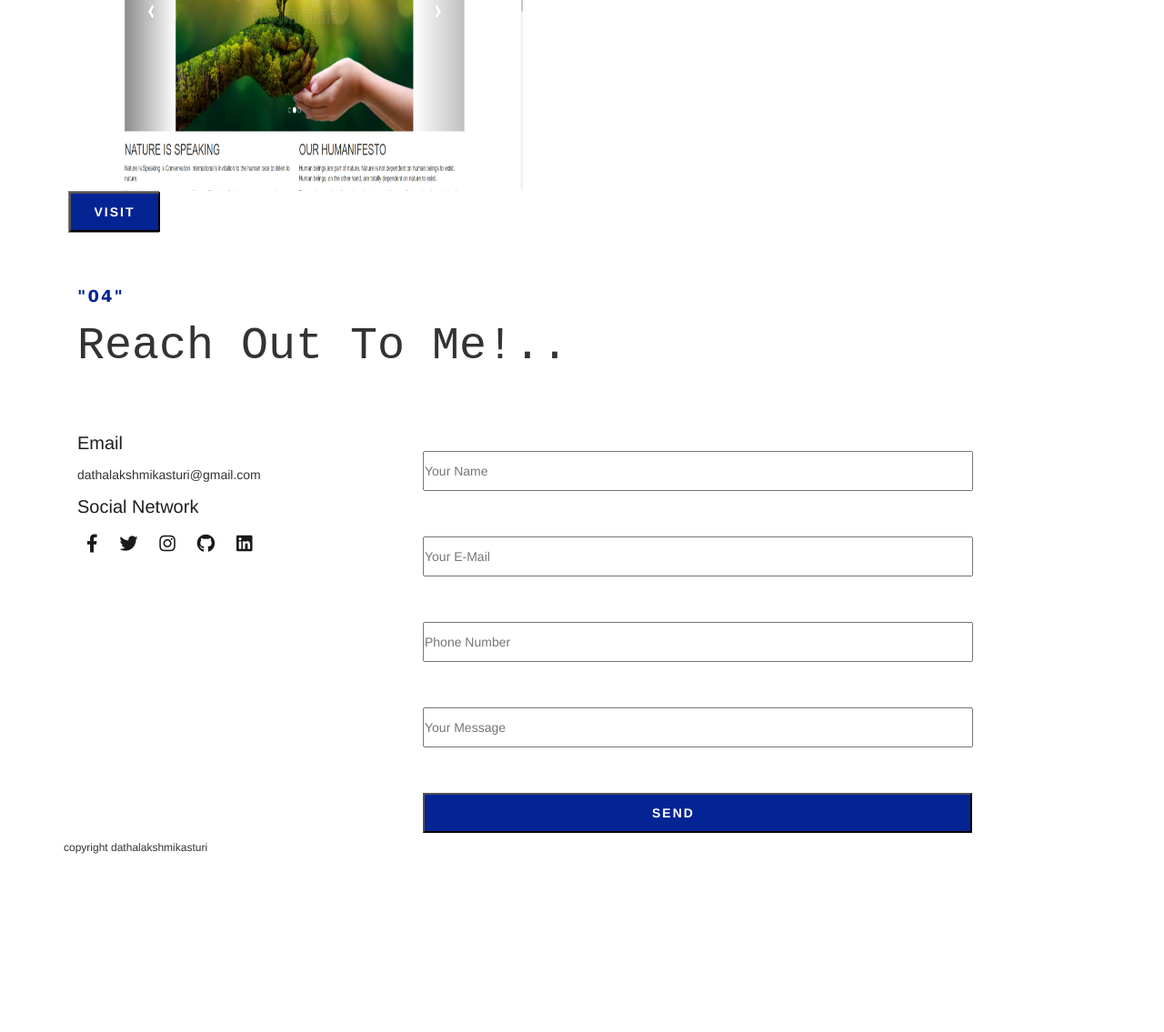
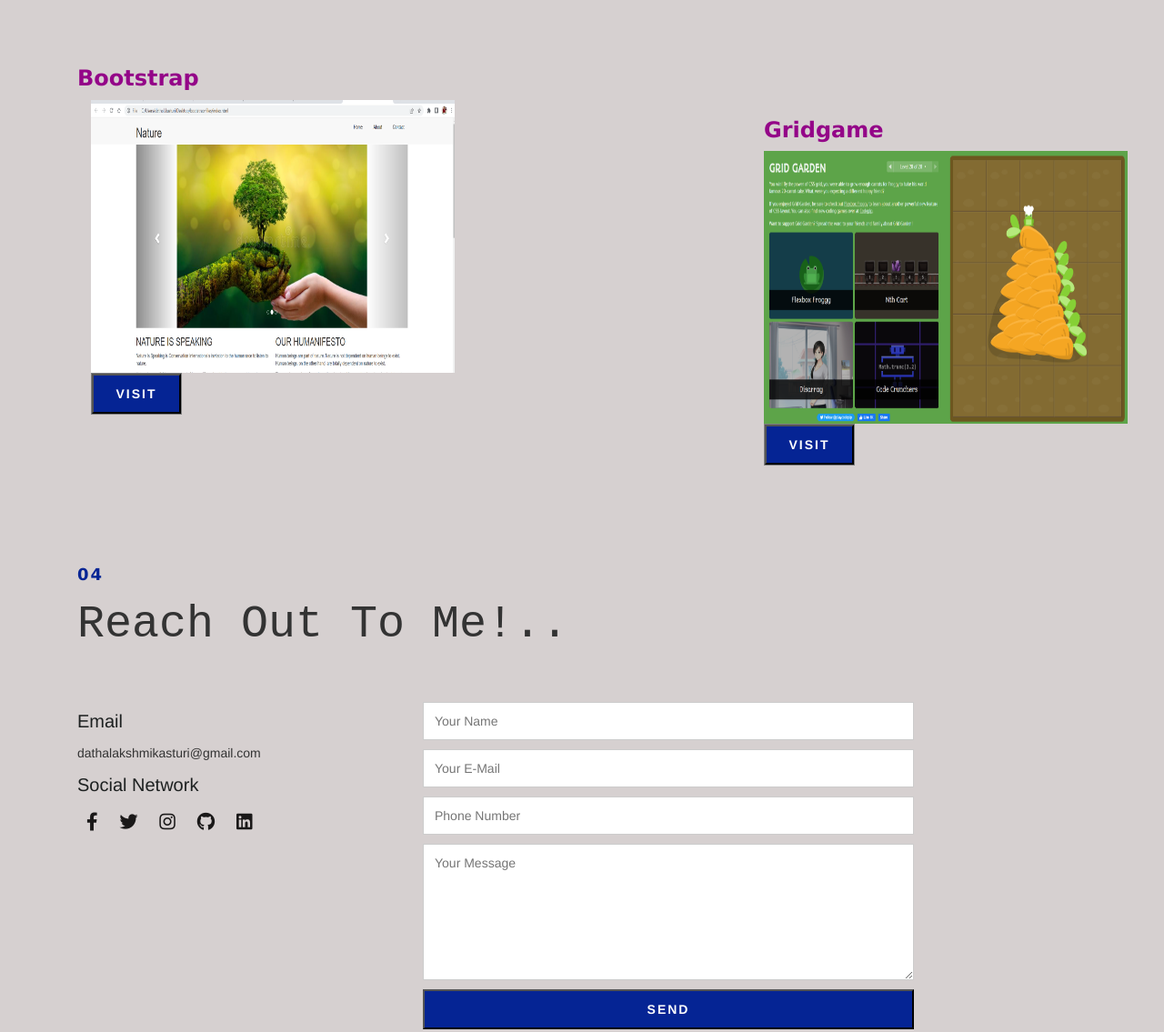
Before and after one commit to DathuKasturi834/dathalakshmi.github.io, a plain HTML site: page index.html in a window 1280 px wide. Shown: the part 1926-3061 px from the top of the page at 91% size. Before the commit the page ends 2875 px from the top, so only its background shows below. Drawn offline with nearby package versions, Linux system fonts and the light colour scheme.

Commit message:
fix: Updating the code

```diff
--- a/index.html
+++ b/index.html
@@ -6,9 +6,9 @@
 
     <meta name="viewport" content="width=device-width, initial-scale=1.0, maximum-scale=1.0, user-scalable=no">
 
-		<link rel="stylesheet" href="https://maxcdn.bootstrapcdn.com/bootstrap/3.3.7/css/bootstrap.min.css">
-		<script src="https://ajax.googleapis.com/ajax/libs/jquery/3.1.1/jquery.min.js"></script>
-		<script src="https://maxcdn.bootstrapcdn.com/bootstrap/3.3.7/js/bootstrap.min.js"></script>
+    <link rel="stylesheet" href="https://maxcdn.bootstrapcdn.com/bootstrap/3.3.7/css/bootstrap.min.css">
+    <script src="https://ajax.googleapis.com/ajax/libs/jquery/3.1.1/jquery.min.js"></script>
+    <script src="https://maxcdn.bootstrapcdn.com/bootstrap/3.3.7/js/bootstrap.min.js"></script>
         <link rel="stylesheet" href="https://cdnjs.cloudflare.com/ajax/libs/font-awesome/5.15.2/css/all.min.css">
 
 		<link rel="stylesheet" type="text/css" href="style.css">
@@ -43,11 +43,11 @@
     <div class="container">
         <div class="col-md-12" data-aos="fade-up">
             <h4>
-                "01"
+                01
             </h4>
             <h1 class="size">Know About Me</h1>
-
-            <p class="intro">
+            <div class="h"></div>
+            <p>
                 "Hello There."
             </p>
               "I am DathaLakshmi."
@@ -56,7 +56,7 @@
              my PostGraduation, I found this job in Accenture with role Application Development Associate."
             </p>
             <a id="demo" href="./images/K.DathaLakshmi--8340008897.pdf" class="item" target="_blank">
-                <button id="submit" type="button" name="submit" class="btn" onclick="plusDivsModal(0)">Resume</button>
+                <button id="submit" type="button" name="submit" class="btn">Resume</button>
             </a>
         </div>
 
@@ -67,10 +67,10 @@
     <div class="container">
         <div class="col-md-12" data-aos="fade-up">
             <h4>
-                "02"
+                02
             </h4>
             <h1 class="size">My Expertise Lies in</h1>
-             <br>
+            <div class="h"></div>
              <div class="tech">
                  <div class="front-end">
                      <div>C</div>
@@ -87,34 +87,37 @@
         </div>
      </div>
 
-        <div class="h"></div>
+
              <div class="section" id="projects">
                 <div class="container">
                     <div class="col-md-12">
 
-                        <h4>"03"</h4>
+                        <h4>03</h4>
                         <h1 class="size">My Projects</h1>
+                        <div class="h"></div>
                         <h3>bootstrap</h3>
-                        <img src="./images/Bootstrap.png" alt="bootstrap img" width="500px" height="400px">
-                        <a id="demo" href="https://github.com/DathuKasturi834/bootstrap/blob/main/index.html" class="item" target="_blank">
-                            <button id="submit" type="button" onclick="plusDivsModal(0)">visit</button>
+                        <div class="col-md-8">
+                        <img src="./images/Bootstrap.png" alt="bootstrap img" width="400px" height="300px" class="image1">
+                        <a id="demo" href="https://github.com/DathuKasturi834/bootstrap/" class="item" target="_blank">
+                            <button id="submit" type="button">visit</button>
                         </a>
                     </div>
-                        <!-- <div class="col-md-6">
+                        <div class="col-md-4">
                         <h3>gridgame</h3>
-                      <img src="./images/GridGarden.png" alt="garden img" width="500px" height="400px">
+                      <img src="./images/GridGarden.png" alt="garden img" width="400px" height="300px" class="image2">
                       <a id="demo" href="https://github.com/DathuKasturi834/GridGame" class="item" target="_blank">
-                          <button id="submit" type="button" onclick="plusDivsModal(0)">visit</button>
+                          <button id="submit" type="button" >visit</button>
                       </a>
-                      </div> -->
+                      </div>
                  </div>
             </div>
 
-        <div class="h"></div>
+
+        <footer>
          <div class="section" id="contact">
              <div class="container">
                  <div class="col-md-12" >
-                     <h4>"04"</h4>
+                     <h4>04</h4>
                      <h1 class="size">Reach Out To Me!..</h1>
                      <div class="h"></div>
                  </div>
@@ -132,20 +135,20 @@
                  </div>
                  <div class="col-sm-6">
                     <div class="form">
-                       <input type="text" class="input" placeholder="Your Name"><br><br>
-                       <input type="text" class="input" placeholder="Your E-Mail"><br><br>
-                       <input type="text" class="input" placeholder="Phone Number"><br><br>
-                       <input type="text" class="input" placeholder="Your Message"><br><br>
-                       <button id="submit" type="button" name="submit" class="button" onclick="plusDivsModal(0)">send</button>
+                       <input type="text" name="name" class="input" placeholder="Your Name" required>
+                       <input type="email" name="email" class="input" placeholder="Your E-Mail">
+                       <input type="text"  name="phone" class="input" placeholder="Phone Number">
+                       <textarea name="message" class="input" placeholder="Your Message" style="height: 150px"></textarea>
+
+                       <button id="submitt" type="button" name="submit" class="button" >send</button>
                     </div>
                    </div>
+
              </div>
          </div>
+       </footer>
 
 
-    <footer class="container">
-     <h6>copyright dathalakshmikasturi</h6>
-    </footer>
 
 
 </body>
--- a/style.css
+++ b/style.css
@@ -1,3 +1,4 @@
+@import url('https://fonts.googleapis.com/css2?family=Source+Sans+Pro:wght@600&display=swap');
 
 html {
     scroll-behavior:smooth;
@@ -17,7 +18,7 @@ nav li a {
     font-weight: bold;
     font-family:Arial, Helvetica, sans-serif;
 }
-a{
+nav ul li a{
     text-decoration: none;
 }
 
@@ -42,11 +43,13 @@ header{
     margin-right: auto;
     margin-left: auto;
 }
+/* home */
 #home{
     background: url(./images/170-1709987_monochrome.jpg);
     background-size: cover;
     height: 100vh;
 }
+
 h2{
     font-family:Arial, Helvetica, sans-serif;
     font-size: 40px;
@@ -77,6 +80,7 @@ div{
     padding-right: 0px;
     padding-bottom: 100px;
     padding-left: 0px;
+
 }
 h4{
     font-family: Verdana, Geneva, Tahoma, sans-serif;
@@ -91,7 +95,23 @@ h4{
     font-size: 50px;
     line-height: 50px;
     margin-left: 0px;
+    animation: text 3s 1;
 }
+@keyframes text{
+    0%{
+        color: #940588;
+        margin-bottom: -40px;
+    }
+    30%{
+        letter-spacing: 10px;
+        margin-bottom: -40px;
+    }
+    85%{
+        letter-spacing: 8px;
+        margin-bottom: -40px;
+    }
+}
+
 .h{
     height: 50px;
 }
@@ -117,13 +137,21 @@ p{
     letter-spacing: 2px;
     text-transform: uppercase;
     font-weight: bold;
-    width: 100px;
+    width: 100%;
+    box-shadow: inset 0 0 0 0 #940588;
+    transition: ease-out 0.3s;
+}
+#submit:hover{
+    box-shadow: inset 200px 0 0 0 #940588;
 }
 
-.intro{
-    width: 50%;
+
+/* Technologies*/
+#technologies{
+    padding: 100px 0;
+    background-color:#d6d0d0;
+
 }
-/* Technologies*/
 .tech{
     display: flex;
     flex-direction: column;
@@ -159,8 +187,7 @@ p{
     width: 100px;
 }
 #projects{
-
-    margin-right: 20px;
+    background-color: #d6d0d0;
 }
 h3{
     text-transform: capitalize;
@@ -169,35 +196,50 @@ h3{
     color: #940588;
     font-weight: 700;
 }
+
+ @media all and (min-width: 800px){
+    .container{
+       flex: 3o;
+    }
+
+    .image2{
+        order: 2;
+    }
+}
+/*contact*/
+#contact{
+    padding: 100px 0;
+    background-color: #d6d0d0;
+}
+.form{
+    display: block;
+    margin-top: 0em;
+}
 .input{
+    display: block;
+    width: 100%;
     padding-top: 10px;
     padding-bottom: 10px;
-    padding-left: 0px;
-    padding-right: 420px;
-    margin-top: 30px;
+    padding-left: 12px;
+    padding-right: 12px;
+    font-size: 14px;
+    color: #555;
+    background-color: #fff;
+    border: 1px solid #ccc;
+    margin-bottom: 10px;
 }
-.button{
+#submitt{
     background-color: #052494;
     color: #fff;
     padding-top: 10px;
     padding-bottom: 10px;
-    padding-left: 250px;
-    padding-right: 350px;
     border-radius: 0;
     letter-spacing: 2px;
     text-transform: uppercase;
     font-weight: bold;
-    width: 100px;
-    margin-top: 30px;
-
+    width: 100%;
 }
 
-/* @media (max-width: 768px){
-    .container{
-        width: 760px;
-    }
-} */
-/*contact*/
 h5{
     font-size: 20px;
     display: block;
@@ -209,3 +251,6 @@ h5{
         color: #1a1818;
         font-size: 2rem;
  }
+ footer{
+     margin-bottom: 100px;
+ }
```
Also changed, not shown: 1 other file.
